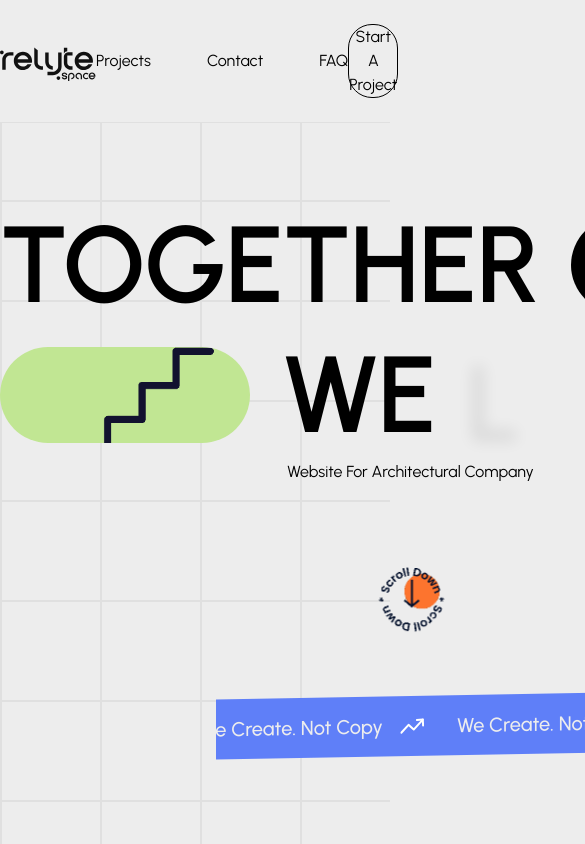
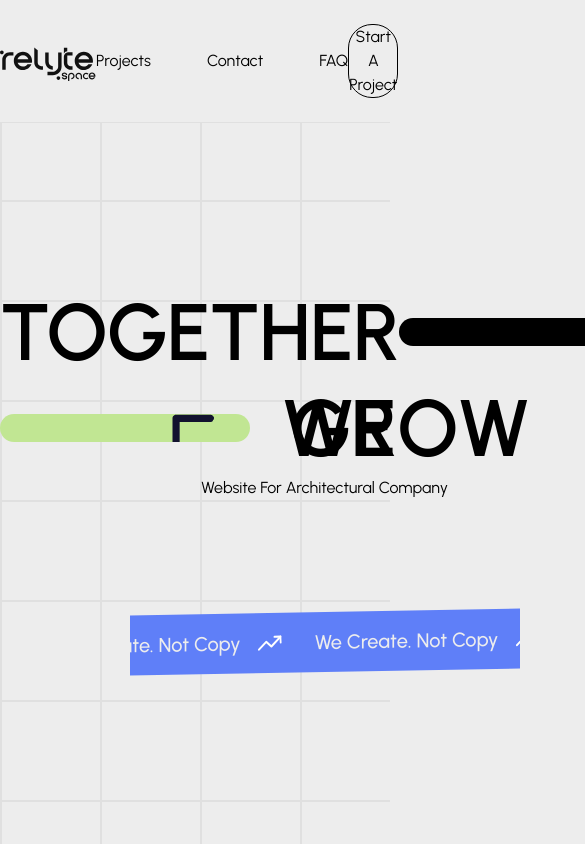
Before and after one commit to away1205/relyte-web, a Next.js app: page / in a window 390 px wide. Shown: the top 844 px of the page, 585 px wide, since content can reach past the window. Built offline with nearby package versions, Linux system fonts and the light colour scheme.

Commit message:
add md:design to herosection

```diff
--- a/app/_components/HeroSection.jsx
+++ b/app/_components/HeroSection.jsx
@@ -1,16 +1,16 @@
 'use client';
 
+import { useGSAP } from '@gsap/react';
+import gsap from 'gsap';
+import { ScrollTrigger } from 'gsap/ScrollTrigger';
+import ScrollToPlugin from 'gsap/ScrollToPlugin';
+
+import CarePin from './CarePin';
+import MagneticAnim from '../ui/MagneticAnim';
 import { FlipWords } from '../ui/FlipWords';
 import TextTicker from '../ui/TextTicker';
 import layersGif from '../../public/wired-outline-12-layers.gif';
 import stairsGif from '../../public/wired-outline-stairs.gif';
-import { useGSAP } from '@gsap/react';
-import gsap from 'gsap';
-import { ScrollTrigger } from 'gsap/ScrollTrigger';
-import ScrollToPlugin from 'gsap/ScrollToPlugin';
-import { useState } from 'react';
-import CarePin from './CarePin';
-import MagneticAnim from '../ui/MagneticAnim';
 
 function HeroSection() {
   const textList = ['BUILD', 'GROW', 'LEAD'];
@@ -53,38 +53,33 @@ function HeroSection() {
         id='hero-1'
         className='flex flex-col justify-center items-center h-[100vh] mx-auto sticky top-0'
       >
-        <div className='flex flex-col dip-1 mt-20'>
-          <div className='hero-line-1 flex items-center justify-center gap-8'>
+        <div className={`flex flex-col mt-20 dip-3 xl:dip-1`}>
+          <div className='hero-line-1 flex items-center justify-center md:gap-6 lg:gap-8'>
             <p>TOGETHER</p>
 
             <div className='relative'>
-              <div className='hero-anim-card w-[20px] h-[20px] bg-primary rounded-full absolute right-0 bottom-[6rem]' />
+              {/* Circle top right */}
+              <div className='hero-anim-card w-[20px] h-[20px] bg-primary rounded-full absolute right-0 md:bottom-[4.8rem] xl:bottom-[6rem]' />
+
               <div
-                className='hero-anim-card bg-black rounded-[100px] flex justify-center items-center px-[125px] py-[14px] h-[6rem] bg-cover bg-no-repeat bg-[center_bottom_-4rem]'
+                className='hero-anim-card md:h-[4.6rem] xl:h-[6rem] bg-black rounded-[100px] flex justify-center items-center px-[125px] py-[14px]  bg-cover bg-no-repeat md:bg-[center_bottom_-5rem] xl:bg-[center_bottom_-4rem]'
                 style={{
                   backgroundImage: `url(${layersGif.src})`,
                   backgroundSize: '11rem 11rem',
                 }}
-              >
-                {/* // This img tag function if the flipwords position is not absolute */}
-                {/* <img
-                src=''
-                className='w-[50px] h-[7px] opacity-0'
-                alt='layers animation'
-                /> */}
-              </div>
+              />
             </div>
           </div>
 
           <div className='hero-line-2 flex items-center gap-8'>
             <div
-              className='hero-anim-card bg-green rounded-[100px] flex justify-center items-center px-[125px] py-[14px] h-[6rem] bg-cover bg-no-repeat bg-[right_-2.2rem]'
+              className='hero-anim-card md:h-[4.6rem] xl:h-[6rem] bg-green rounded-[100px] flex justify-center items-center px-[125px] py-[14px] bg-cover bg-no-repeat bg-[right_-2.2rem]'
               style={{ backgroundImage: `url(${stairsGif.src})` }}
             ></div>
 
-            <div className='flex gap-6 relative'>
+            <div className='flex relative'>
               <p>WE</p>
-              <span className='absolute w-max left-44'>
+              <span className='absolute w-max md:left-[8.6rem] xl:left-44'>
                 <FlipWords words={textList} />
               </span>
             </div>
@@ -96,7 +91,7 @@ function HeroSection() {
         <MagneticAnim>
           <a
             // href='#care-section'
-            className='uppercase rounded-3xl text-white  h-[100px] w-[100px] font-semibold mt-20 relative'
+            className='uppercase rounded-3xl text-white  md:h-[60px] md:w-[60px] xl:h-[80px] xl:w-[80px] font-semibold mt-20 relative'
             onClick={() => {
               gsap.to(window, {
                 duration: 1,
@@ -148,7 +143,7 @@ function HeroSection() {
         </div>
       </div>
 
-      <CarePin />
+      {/* <CarePin /> */}
     </section>
   );
 }
--- a/app/globals.css
+++ b/app/globals.css
@@ -90,6 +90,7 @@ body {
       linear-gradient(to bottom, #e0e0e0 2px, #ededed 1px);
   }
 
+  @variants responsive {
     .dip-1 {
       /* Display/D1 */
       font-family: var(--font-jakarta);
@@ -108,6 +109,7 @@ body {
       font-weight: 600;
       line-height: 120%;
       letter-spacing: -0.05rem;
+    }
   }
 
   .h8 {
--- /dev/null
+++ b/app/hooks/useDeviceType.js
@@ -0,0 +1,16 @@
+import { useMediaQuery } from '@uidotdev/usehooks';
+
+const useDeviceType = () => {
+  const isSmallDevice = useMediaQuery('only screen and (max-width: 640px)');
+  const isMediumDevice = useMediaQuery(
+    'only screen and (min-width: 769px) and (max-width: 1024px)'
+  );
+  const isLargeDevice = useMediaQuery('only screen and (min-width: 1024px)');
+  const isExtraLargeDevice = useMediaQuery(
+    'only screen and (min-width: 1201px)'
+  );
+
+  return { isSmallDevice, isMediumDevice, isLargeDevice, isExtraLargeDevice };
+};
+
+export default useDeviceType;
--- a/app/utils/responsive.js
+++ /dev/null
@@ -1,14 +0,0 @@
-import { useMediaQuery } from '@uidotdev/usehooks';
-
-export const isSmallDevice = useMediaQuery(
-  'only screen and (max-width : 768px)'
-);
-export const isMediumDevice = useMediaQuery(
-  'only screen and (min-width : 769px) and (max-width : 992px)'
-);
-export const isLargeDevice = useMediaQuery(
-  'only screen and (min-width : 993px) and (max-width : 1200px)'
-);
-export const isExtraLargeDevice = useMediaQuery(
-  'only screen and (min-width : 1201px)'
-);
```
Lines whose indentation alone changed are shown as unchanged.
